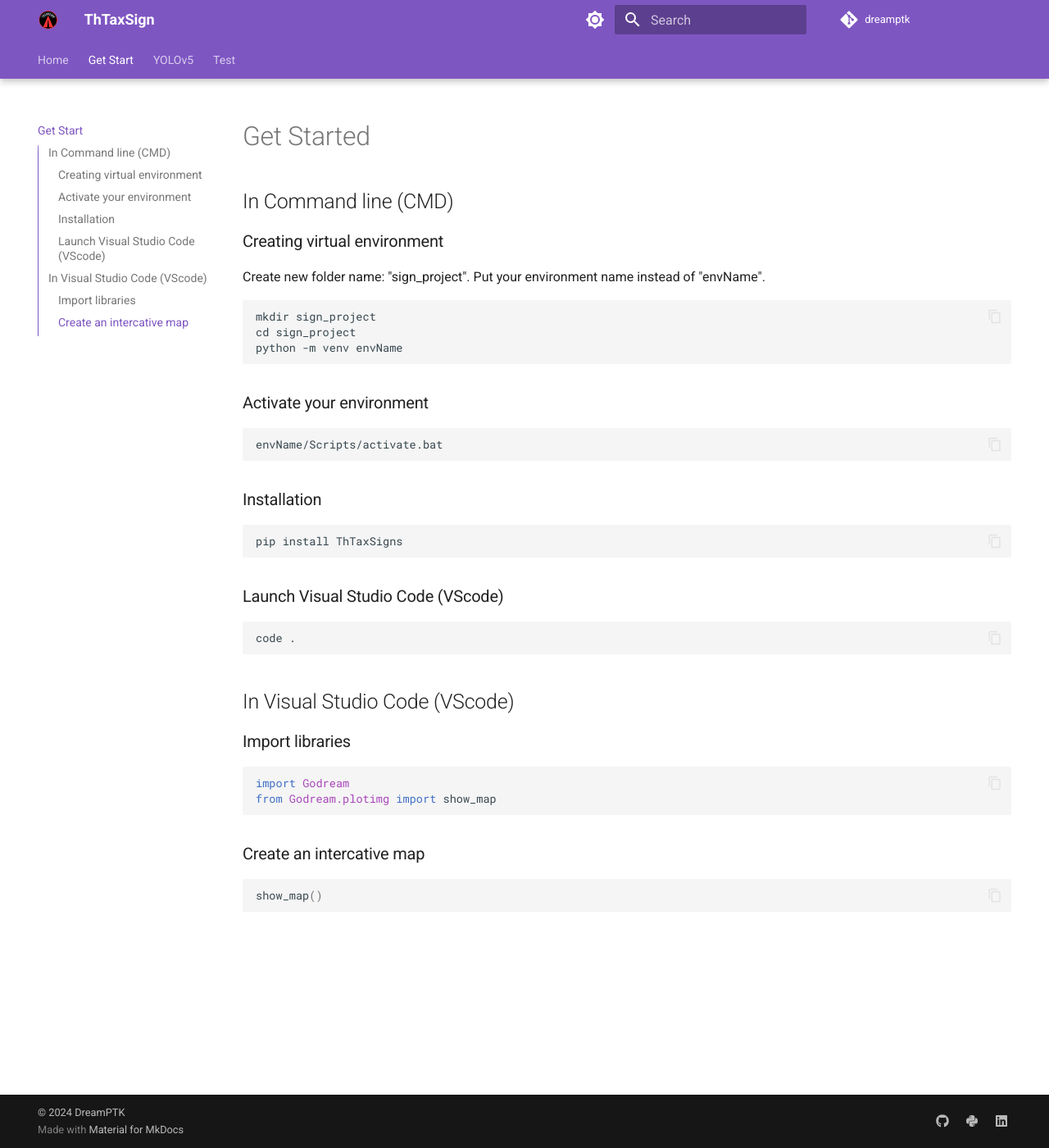
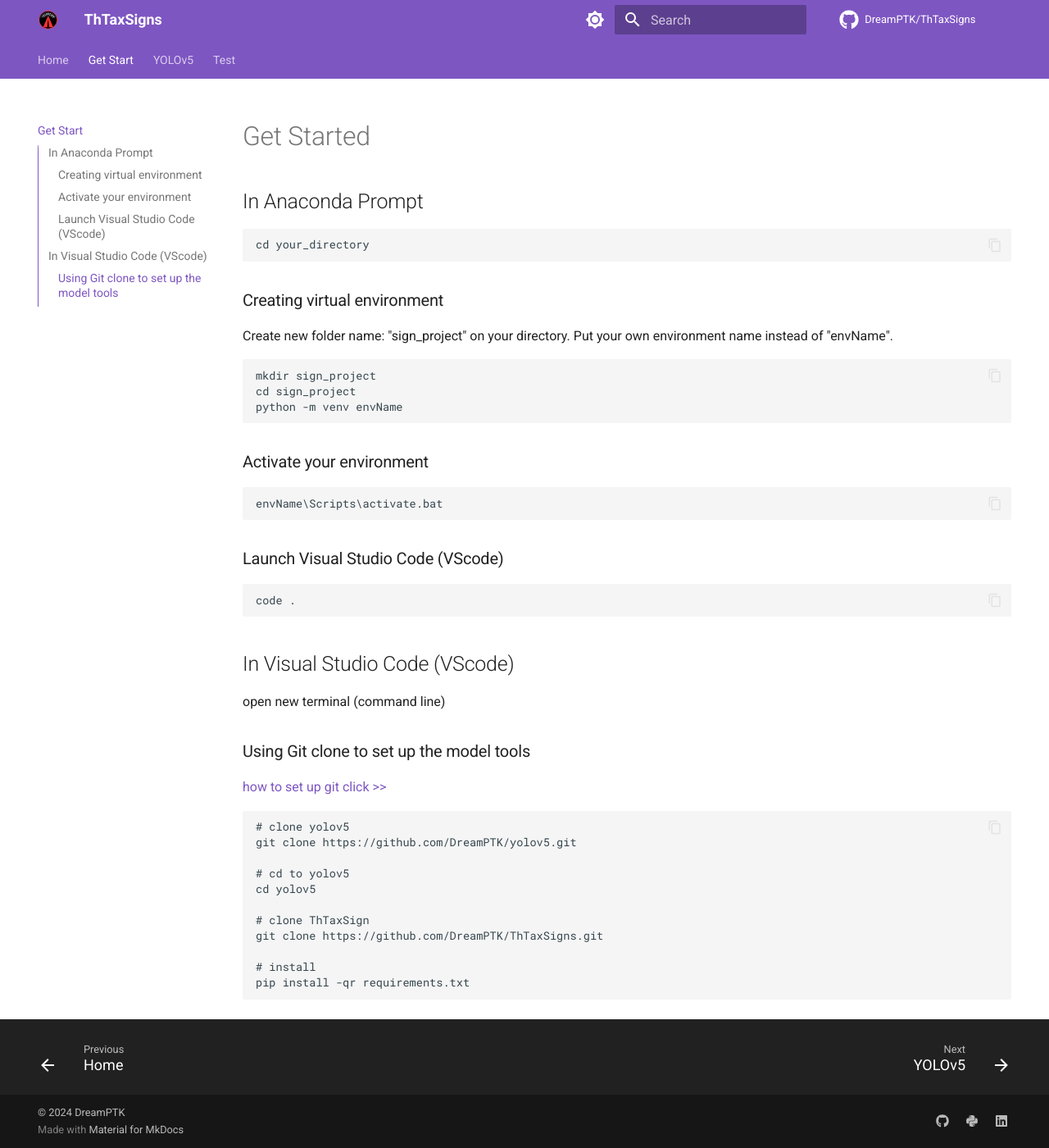
Before and after one commit to DreamPTK/Sign-web, an MkDocs documentation site: the page built from docs/get_started.md, in a window 1280 px wide and 1400 px high. Shown: the whole window at 82% size. Built offline with MkDocs 1.6.1 and Material for MkDocs 9.7.7, drawn with Linux system fonts in a browser that asks for light colours; comment, search, counter and statistics services are not loaded.

Commit message:
second changed

````diff
--- a/docs/get_started.md
+++ b/docs/get_started.md
@@ -5,9 +5,12 @@ Godream (Geo-dream) is a library that contain geospatial tools for RS&GIS analyz
 
 [(How to create new environment)](https://conda.io/projects/conda/en/latest/user-guide/tasks/manage-environments.html#creating-an-environment-with-commands) -->
 
-## In Command line (CMD)
+## In Anaconda Prompt
+
+    cd your_directory
+
 ### Creating virtual environment
-Create new folder name: "sign_project". Put your environment name instead of "envName".
+Create new folder name: "sign_project" on your directory. Put your own environment name instead of "envName".
 
     mkdir sign_project
     cd sign_project
@@ -15,12 +18,12 @@ Create new folder name: "sign_project". Put your environment name instead of "en
 
 ### Activate your environment
 
-    envName/Scripts/activate.bat
+    envName\Scripts\activate.bat
 
 
-### Installation
+<!-- ### Installation
 
-    pip install ThTaxSigns
+    pip install ThTaxSigns -->
 
 
 ### Launch Visual Studio Code (VScode)
@@ -29,7 +32,29 @@ Create new folder name: "sign_project". Put your environment name instead of "en
 
 ## In Visual Studio Code (VScode)
 
-### Import libraries
+open new terminal (command line)
+
+### Using Git clone to set up the model tools
+[how to set up git click >>](https://stackpython.medium.com/%E0%B8%97%E0%B8%B3%E0%B8%84%E0%B8%A7%E0%B8%B2%E0%B8%A1%E0%B8%A3%E0%B8%B9%E0%B9%89%E0%B8%88%E0%B8%B1%E0%B8%81-git-github-%E0%B8%9E%E0%B8%A3%E0%B9%89%E0%B8%AD%E0%B8%A1%E0%B8%81%E0%B8%B2%E0%B8%A3%E0%B9%83%E0%B8%8A%E0%B9%89%E0%B8%87%E0%B8%B2%E0%B8%99%E0%B8%A3%E0%B9%88%E0%B8%A7%E0%B8%A1%E0%B8%81%E0%B8%B1%E0%B8%9A-vs-code-%E0%B9%80%E0%B8%9A%E0%B8%B7%E0%B9%89%E0%B8%AD%E0%B8%87%E0%B8%95%E0%B9%89%E0%B8%99-f848f41a39e9)
+
+```
+# clone yolov5
+git clone https://github.com/DreamPTK/yolov5.git
+
+# cd to yolov5
+cd yolov5
+
+# clone ThTaxSign
+git clone https://github.com/DreamPTK/ThTaxSigns.git
+
+# install
+pip install -qr requirements.txt
+
+```
+
+
+
+<!-- ### Import libraries
 
 ```python
 import Godream
@@ -40,19 +65,4 @@ from Godream.plotimg import show_map
 
 ```python
 show_map()
-```
-
-
-<!-- ## Commands
-
-* `mkdocs new [dir-name]` - Create a new project.
-* `mkdocs serve` - Start the live-reloading docs server.
-* `mkdocs build` - Build the documentation site.
-* `mkdocs -h` - Print help message and exit.
-
-## Project layout
-
-    mkdocs.yml    # The configuration file.
-    docs/
-        index.md  # The documentation homepage.
-        ...       # Other markdown pages, images and other files. -->
+``` -->
--- a/mkdocs.yml
+++ b/mkdocs.yml
@@ -1,8 +1,8 @@
-site_name: ThTaxSign
+site_name: ThTaxSigns
 
 
-repo_name: dreamptk
-repo_url: https://github.com/dreamptk
+repo_name: DreamPTK/ThTaxSigns
+repo_url: https://github.com/DreamPTK/ThTaxSigns
 
 nav:
   - Home: 'home.md'
@@ -16,17 +16,29 @@ theme:
   name: material
   logo: img/TH.png
   favicon: img/TH.png
+  icon:
+    repo: fontawesome/brands/github
   features:
+    - navigation.sections
+    # - navigation.tabs.sticky
+    - toc.integrate
+    - toc.follow
+    - navigation.top
     - navigation.tabs
-    - navigation.sections
-    - navigation.tabs.sticky
-    - toc.integrate
-    - navigation.top
+    - navigation.prune
+    - navigation.footer
+    - navigation.tracking
+    - navigation.instant
+    - navigation.instant.progress
+    - navigation.indexes
     - search.suggest
+    - search.share
     - search.highlight
     - content.tabs.link
     - content.code.annotation
     - content.code.copy
+    - content.tooltips
+
 
   language: en
 
@@ -54,9 +66,11 @@ extra:
     - icon: fontawesome/brands/github
       link: https://github.com/DreamPTK
     - icon: fontawesome/brands/python
-      link: https://pypi.org/project/Godream/
+      link: https://pypi.org/user/dreamspareke/
     - icon: fontawesome/brands/linkedin
       link: https://www.linkedin.com/in/pathakorn-usaha-114283244/
+
+
 
 markdown_extensions:
   - pymdownx.highlight:
@@ -74,6 +88,17 @@ markdown_extensions:
   - pymdownx.emoji:
       emoji_index: !!python/name:materialx.emoji.twemoji
       emoji_generator: !!python/name:materialx.emoji.to_svg
+  - md_in_html
+  - tables
+  - def_list
+  - pymdownx.critic
+  - pymdownx.caret
+  - pymdownx.keys
+  - pymdownx.tilde
+  - pymdownx.details
+  - pymdownx.tabbed:
+      alternate_style: true
+
 
 copyright: |
   &copy; 2024 <a href="https://github.com/DreamPTK"  target="_blank" rel="noopener">DreamPTK</a>
````
Also changed, not shown: docs/home.md (+4 -4 lines).
